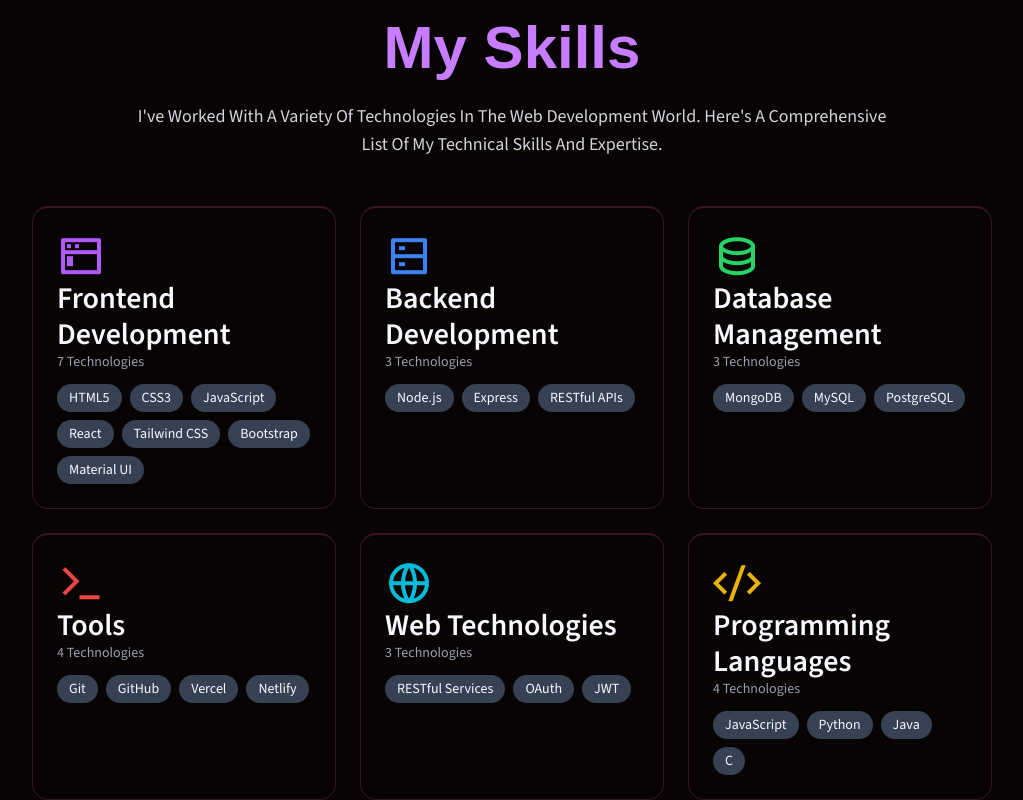
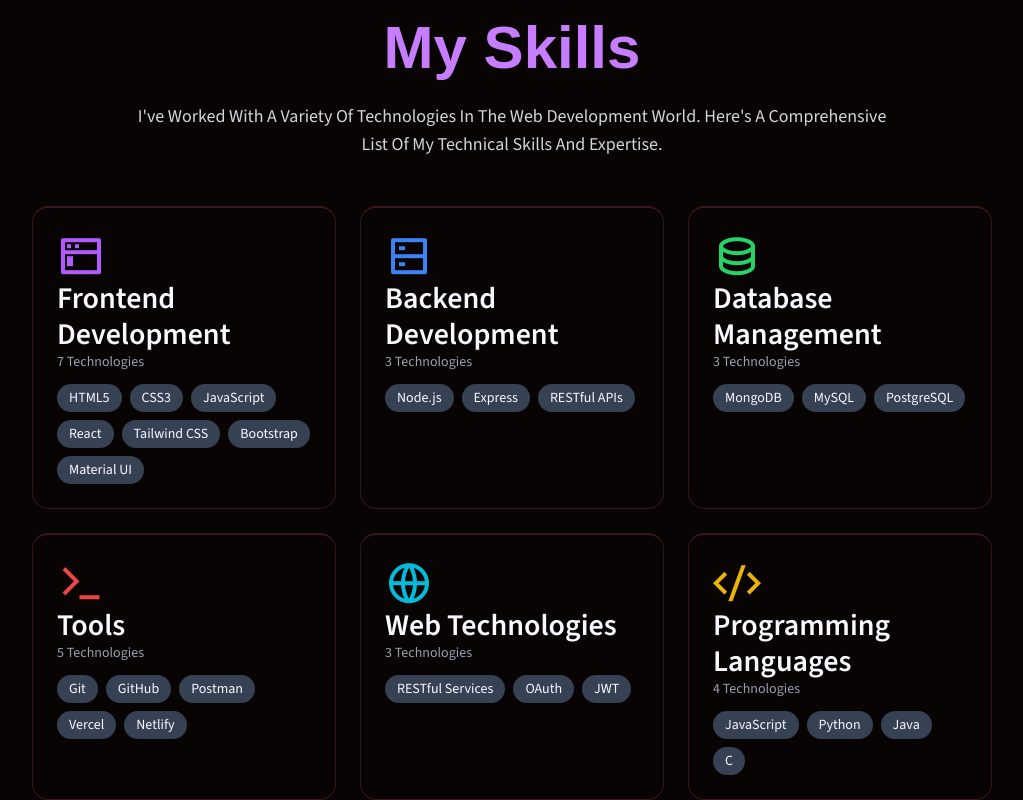
Before and after one commit to Dhairya-Dave-0204/Portfolio, a React (Vite) app: page / in a window 1280 px wide. Shown: the part 1002-1802 px from the top of the page, without its empty margins (128-1151 px from the left). Built offline with nearby package versions, Linux system fonts and the light colour scheme; a web font is replaced by a local one.

Commit message:
Minor UI modification in Navbar

```diff
--- a/src/components/Navbar/Navbar.jsx
+++ b/src/components/Navbar/Navbar.jsx
@@ -1,9 +1,23 @@
-import React, { useState } from "react";
+import React, { useState, useEffect } from "react";
 import { Link } from "react-router-dom";
 
 function Navbar() {
   const [isOpen, setIsOpen] = useState(false);
   const toggleMenu = () => setIsOpen(!isOpen);
+
+  // Disable scroll when navbar is open (mobile)
+  useEffect(() => {
+    if (isOpen) {
+      document.body.style.overflow = "hidden";
+    } else {
+      document.body.style.overflow = "";
+    }
+
+    // Clean-up when component unmounts
+    return () => {
+      document.body.style.overflow = "";
+    };
+  }, [isOpen]);
 
   return (
     <>
@@ -36,16 +50,12 @@
           </Link>
         </menu>
 
-        <div
-          onClick={toggleMenu}
-          className={` md:hidden`}
-        >
+        <div onClick={toggleMenu} className={`md:hidden`}>
           <i className="text-3xl ri-menu-5-line"></i>
         </div>
       </nav>
 
       {/* Mobile */}
-
       <nav
         className={`absolute top-0 left-0 flex flex-col h-screen gap-8 px-10 py-6 bg-black w-full z-30 sm:w-[60%] transform transition-transform duration-500 ease-in-out
         ${isOpen ? "translate-x-0" : "-translate-x-full"}`}
@@ -81,9 +91,7 @@
         </menu>
       </nav>
 
-
       {/* Overlay for mobile menu */}
-
       <div
         onClick={toggleMenu}
         className={`fixed inset-0 z-20 transition duration-700 ${isOpen ? "bg-black/60 backdrop-blur-md" : "hidden"}`}
--- a/src/components/SkillCards/data.js
+++ b/src/components/SkillCards/data.js
@@ -26,10 +26,10 @@
   {
     id: 4,
     category: "Tools",
-    count: 4,
+    count: 5,
     icon: "ri-terminal-line",
     color: "text-[#ef4444]",
-    technologies: ["Git", "GitHub", "Vercel", "Netlify"],
+    technologies: ["Git", "GitHub", "Postman", "Vercel", "Netlify"],
   },
   {
     id: 5,
```
Lines whose indentation alone changed are shown as unchanged.
